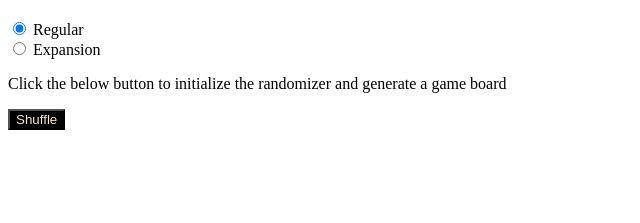
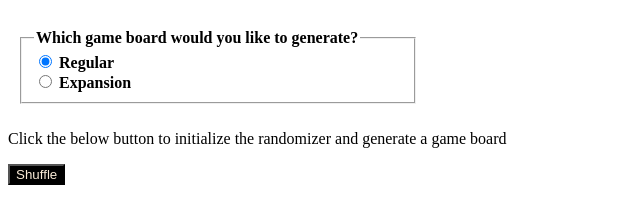
Before and after one commit to raghukamma/catan-board-generator, a plain HTML site: page index.html in a window 1280 px wide. Shown: the part 61-284 px from the top of the page, without its empty margins (0-640 px from the left). Drawn offline with Linux system fonts and the light colour scheme.

Commit message:
Fixed bug#18 - radio buttons, fieldset them+border

```diff
--- a/index.css
+++ b/index.css
@@ -25,3 +25,14 @@
 #display {
   background-color: aliceblue;
 }
+
+div.description-content {
+  width: 400px;
+  border-radius: 10px;
+  padding: 10px;
+  font-size: 16px;
+  font-weight: bold;
+  border: 1.5px solid var(--gray3);
+  display: block;
+  text-align: left;
+}
--- a/index.html
+++ b/index.html
@@ -11,13 +11,23 @@
   </head>
   <script src="index.js"></script>
   <body>
+    <main>
       <h1>Catan Board Generator</h1>
-    <section id="description-content">
-      <input type="radio" id="regular" checked="checked">
+      <div class="description-content">
+        <fieldset>
+          <legend>
+            <div>Which game board would you like to generate?</div>
+          </legend>
+          <div class="board-options">
+            <input type="radio" name="radioAnswer" id="regular" checked="checked">
             <label for="regular">Regular</label></br>
-        <input type="radio" id="expansion">
+          </div>
+          <div class="board-options">
+            <input type="radio" name="radioAnswer" id="expansion">
             <label for="expansion">Expansion</label>
-    </section>
+          </div>
+        </fieldset>
+      </div>
       <div class="user-instructions">
         <p>
           Click the below button to initialize the randomizer and generate a game
@@ -27,5 +37,6 @@
       <section id="button-options"></section>
       <button type ="button" onclick="init()">Shuffle</button>
       <div id="display"></div>
+    </main>
   </body>
 </html>
```
Lines whose indentation alone changed are shown as unchanged.
